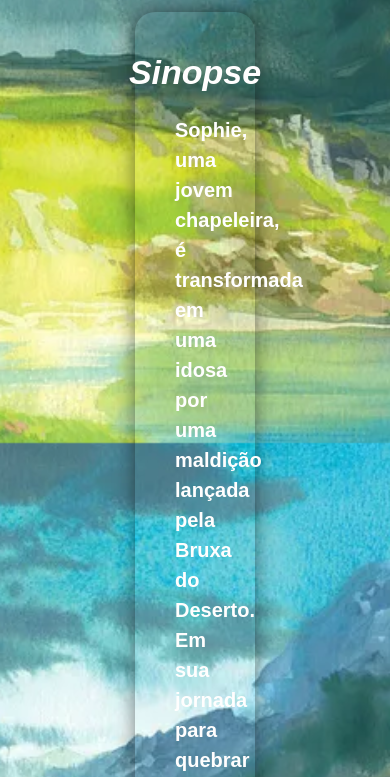
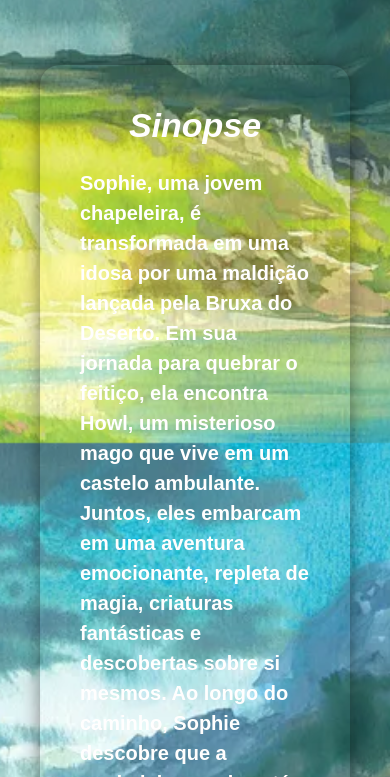
Before and after one commit to Jhowbrows/projeto_animado, a website: page index.html in a window 390 px wide. Shown: the part 1427-2204 px from the top of the page. Drawn offline with nearby package versions, Linux system fonts and the light colour scheme; files that its build step writes are made by us from their sources; files whose address does not match are found by name.

Commit message:
Ajustando seção Sinopse

```diff
--- a/src/styles/_sinopse.scss
+++ b/src/styles/_sinopse.scss
@@ -6,7 +6,9 @@
     min-height: 100vh;
     box-shadow: 0 0 15px rgba(0,0,0,1);
 
-
+    @media (max-width: 768px) {
+        max-width: 100%;
+    }
 
 
     &__container {
@@ -14,12 +16,10 @@
         align-items: center;
         justify-content: space-around;
         gap: 20px;
-        padding: 35px;
+
 
         @media (max-width: 768px) {
             flex-direction: column;
-            width: 100%;
-
         }
 
         @media (max-width: 1800px) {
@@ -41,7 +41,6 @@
             }
 
             @media (max-width: 768px) {
-                max-width: 100%;
 
                 img {
                     width: 100%;
@@ -68,6 +67,9 @@
             border-radius: 20px;
             box-shadow: 0 0 20px rgba(0,0,0,0.5);
 
+            @media (max-width: 1800px) {
+                max-width: 50%;
+            }
             @media (max-width: 768px) {
                 max-width: 100%;
                 max-height:100%;
@@ -79,9 +81,6 @@
                 }
             }
 
-            @media (max-width: 1800px) {
-                max-width: 50%;
-            }
 
             h2 {
                 font-size: 34px;
```
